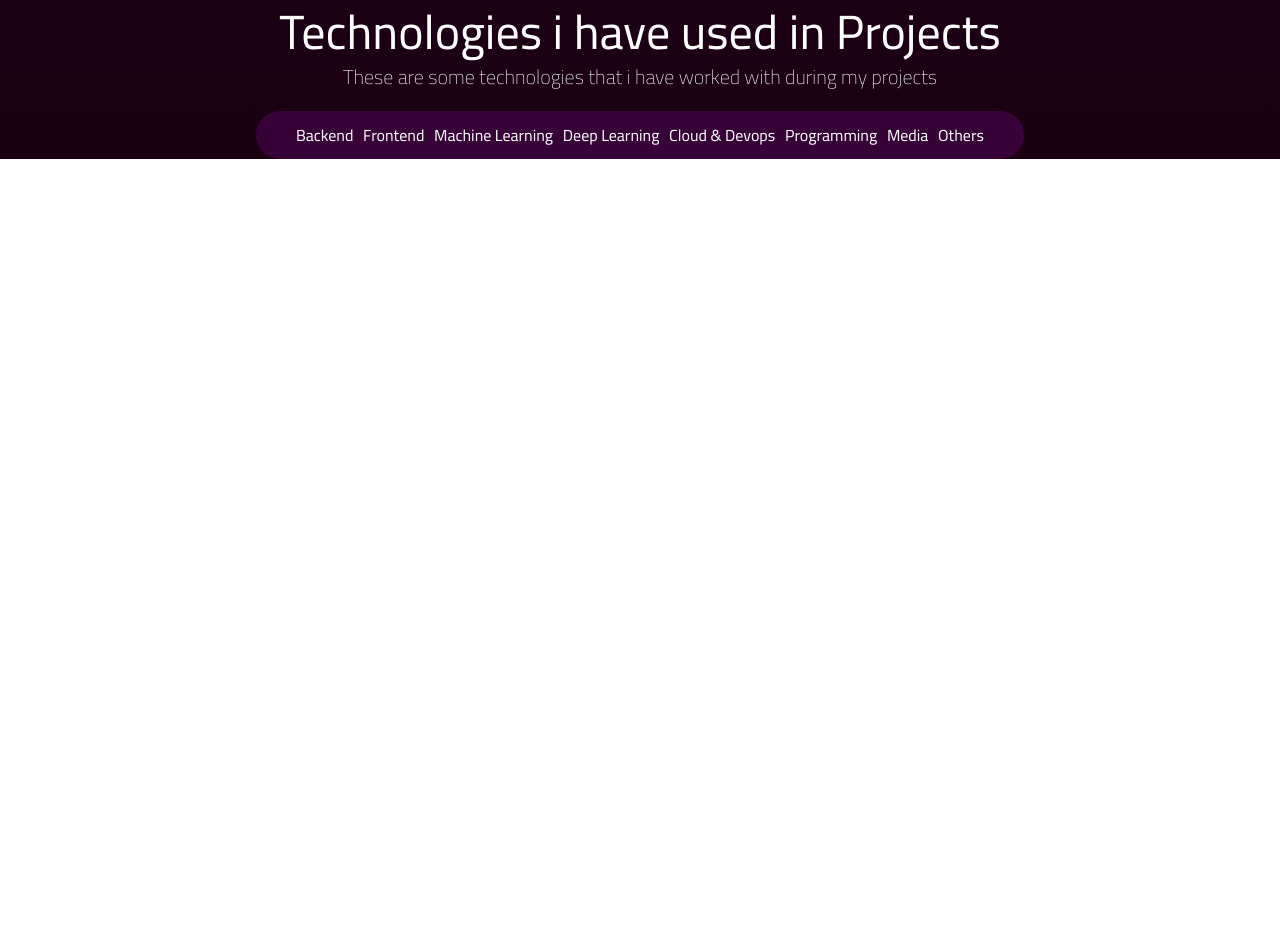
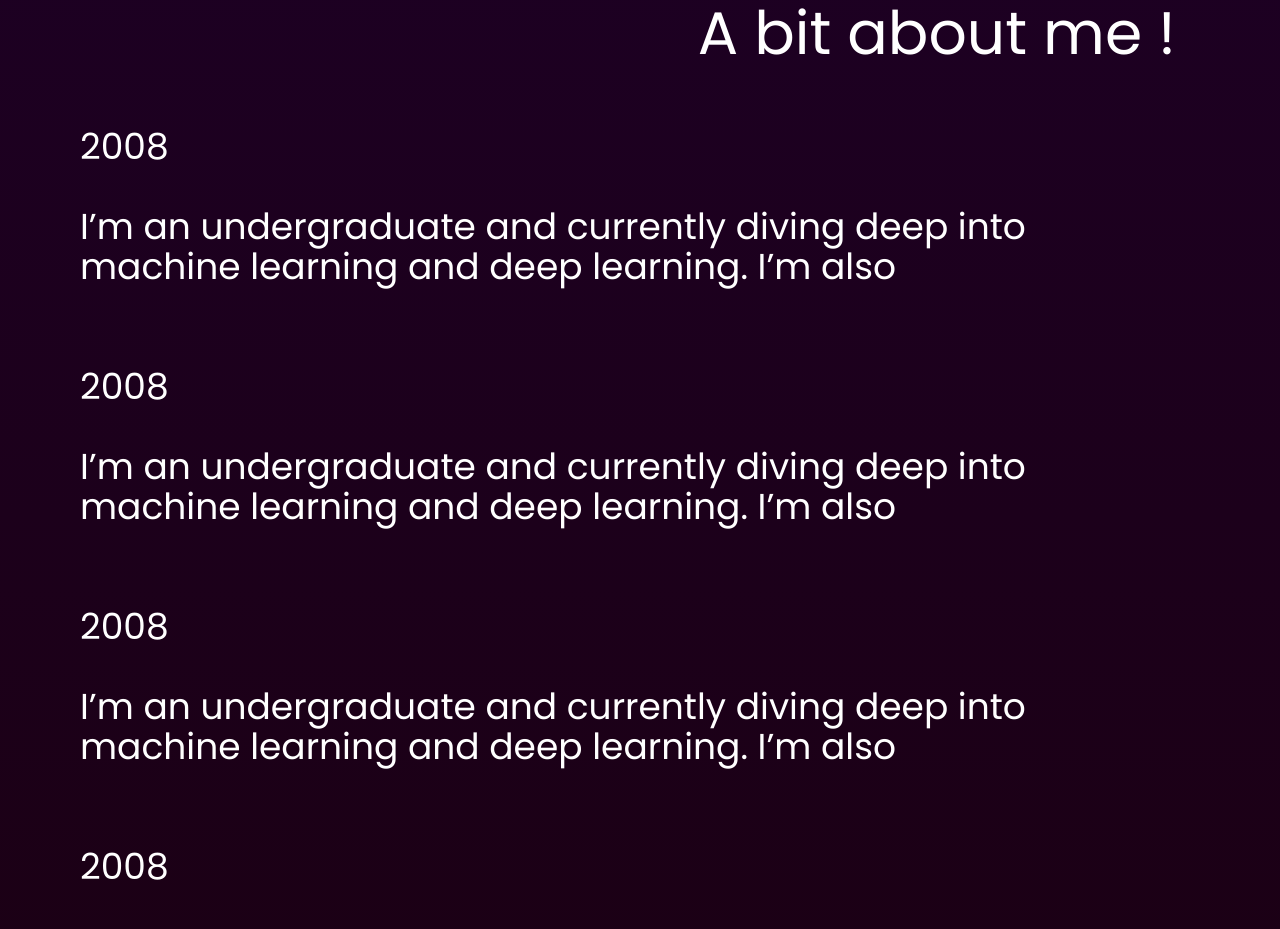
Before and after one commit to Banuka2540/3DPortfolio, a React (Vite) app: page / in a window 1280 px wide. Shown: the part 1660-2589 px from the top of the page. Before the commit the page ends 1819 px from the top, so only its background shows below. Built offline with nearby package versions, Linux system fonts and the light colour scheme.

Commit message:
some  changes in about section

```diff
--- a/src/App.jsx
+++ b/src/App.jsx
@@ -1,4 +1,5 @@
 import Home from "./Page/Home";
+
 
 
 export default function App() {
--- a/src/Page/Home.jsx
+++ b/src/Page/Home.jsx
@@ -7,8 +7,7 @@ import Technologies from '../components/Technologies'
 
 export default function Home() {
   return (
-
-    <div className='bg-gradient-to-b from-[#1F0038] to-[#1B0011] w-auto h-auto'>
+    <div className='scroll-trigger-ready__worm-wrap bg-gradient-to-b from-[#1F0038] to-[#1B0011] w-screen h-max'>
       <Nav/>
       <Hero/>
       <About/>
--- a/src/components/Nav.jsx
+++ b/src/components/Nav.jsx
@@ -4,8 +4,8 @@ import logo from '../assets/logo.png'
 export default function Nav() {
 
   return (
-  <div className='pb-6 p-7'>
-    <div className="rounded-full w-auto h-16 flex items-center justify-between gap-5 px-6 bg-[#370238] text-white">
+  <div className='nav pb-6  p-7' >
+    <div className="rounded-full w-auto h-16 flex items-center justify-between gap-5 px-6 bg-[#370238] text-white ">
       <img src={logo} className="w-10 rounded-full" />
         <ul className='flex gap-12 font-Cairo'>
           <a className='cursor-pointer hover:text-gray-300'>Home</a>
--- a/src/components/about.jsx
+++ b/src/components/about.jsx
@@ -6,6 +6,20 @@ export default function About() {
       <h1 className='p-10 pt-16 pb-32 m-1 text-[#FFC8F1] font-extralight text-7xl font-Poppins text-base/1 '>
         I’m an undergraduate and currently diving deep into machine learning and deep learning. I’m also building responsive websites, experimenting with creative software ideas, and learning how to design efficient data pipelines.
       </h1>
+      <div className='text-white font-Poppins'>
+        <h2 className='text-6xl text-right m-6 pr-20 pb-10'>A bit about me !</h2>
+        <h3 className='text-4xl text-left pl-20 pb-10 '>2008</h3>
+        <h2 className='text-4xl text-left pl-20 mr-24 pb-20'>I’m an undergraduate and currently diving deep into machine learning and deep learning. I’m also </h2>
+
+        <h3 className='text-4xl text-left pl-20 pb-10'>2008</h3>
+        <h2 className='text-4xl text-left pl-20 mr-24 pb-20'>I’m an undergraduate and currently diving deep into machine learning and deep learning. I’m also </h2>
+
+        <h3 className='text-4xl text-left pl-20 pb-10'>2008</h3>
+        <h2 className='text-4xl text-left pl-20 mr-24 pb-20'>I’m an undergraduate and currently diving deep into machine learning and deep learning. I’m also </h2>
+
+        <h3 className='text-4xl text-left pl-20 pb-10'>2008</h3>
+        <h2 className='text-4xl text-left pl-20 mr-24 pb-20'>I’m an undergraduate and currently diving deep into machine learning and deep learning. I’m also </h2>
+      </div>
     </div>
   )
 }
```
